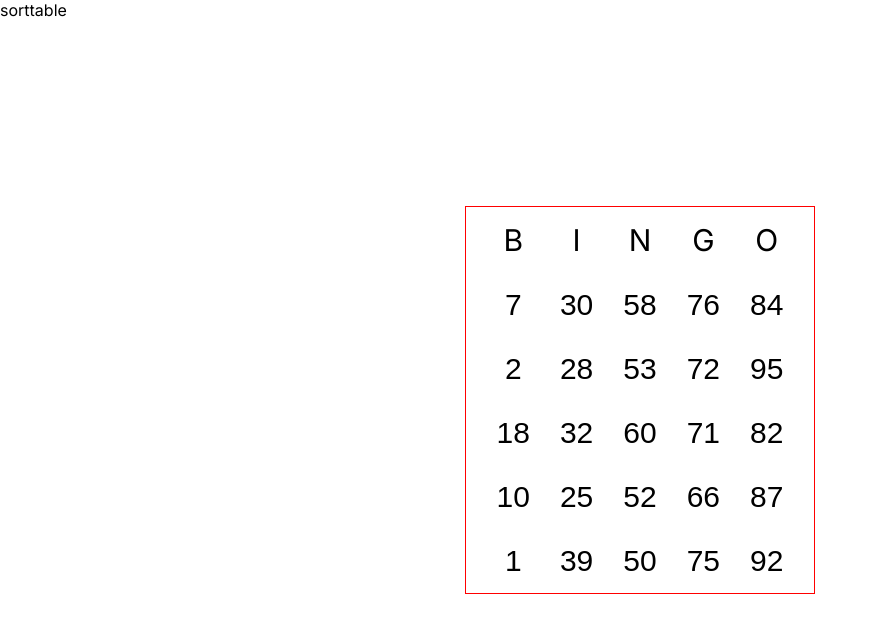
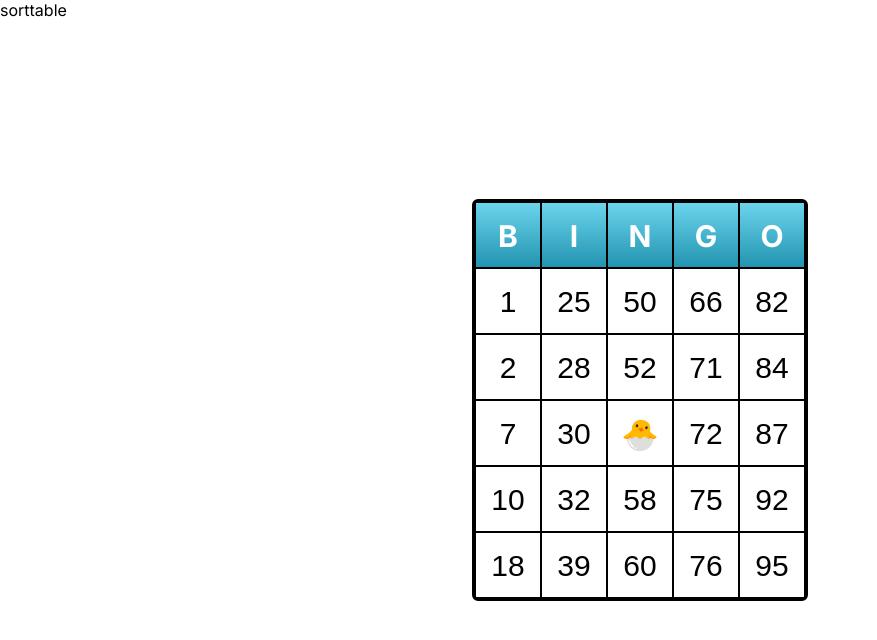
Before and after one commit to Davidlblanco/bingo, a Next.js app: page / in a window 1280 px wide. Shown: the top 640 px of the page, without its empty margins (0-877 px from the left). Built offline with nearby package versions, Linux system fonts and the light colour scheme.

Commit message:
table css

```diff
--- a/src/app/page.module.css
+++ b/src/app/page.module.css
@@ -4,6 +4,13 @@
 }
 .fullTable ul{
   list-style: none;
+}
+.fullTable li:first-child{
+  background: #2193b0;  /* fallback for old browsers */
+  background: -webkit-linear-gradient(to bottom, #6dd5ed, #2193b0);  /* Chrome 10-25, Safari 5.1-6 */
+  background: linear-gradient(to bottom, #6dd5ed, #2193b0); /* W3C, IE 10+/ Edge, Firefox 16+, Chrome 26+, Opera 12+, Safari 7+ */
+  color: #fff;
+  font-weight: 700;
 }
 .fullTable button,.fullTable p{
   background: none;
@@ -12,18 +19,24 @@
   width: 100%;
   text-align: center;
   text-transform: uppercase;
-  padding: 15px;
+  border: 1px solid #000;
+  width: 66px;
+  height: 66px;
+  line-height: 66px;
 }
 .tableHolder{
-  border: 1px solid red;
+  border: 3px solid #000;
   width: 100%;
-  max-width: 350px;
+  max-width: fit-content;
   font-size: 30px;
   position: absolute;
   top: 50%;
   left: 50%;
   transform: translate(-50% , -50%);
+  border-radius: 6px;
+
 }
 .active{
-  background: red;
+  background: #6dd5ed;
+  position: relative;
 }
--- a/src/app/page.tsx
+++ b/src/app/page.tsx
@@ -12,6 +12,9 @@ export default function Home() {
   const columns = [1,21,41,61,81];
 
   const bingo = ['b','i','n','g','o'];
+  function compareNumbers(a:number, b:number) {
+    return a - b;
+  }
   const generateTable = (min:number) =>{
     const max = min + 19
     const finalArr :number[]= []
@@ -21,7 +24,7 @@ export default function Home() {
         finalArr.push(random)
       }
     }
-    return finalArr;
+    return finalArr.sort(compareNumbers);
    }
    useEffect(()=>{
       const newTable = columns.map(i => generateTable(i).map(item => item))
@@ -43,9 +46,11 @@ export default function Home() {
         {columns.map((itm,idx)=>
           <ul key={itm}>
             <li><p>{bingo[idx]}</p></li>
-            {numbers[idx]?.map(item=>
+            {numbers[idx]?.map((item,index)=>
               <li key={item} className={selectedNumbers.includes(item)?styles.active:''}>
+                {idx===2&&index==2?<p>🐣</p>:
                 <button onClick={()=>handleClick(item)}>{item}</button>
+                }
               </li>
               )}
           </ul>)}
```
